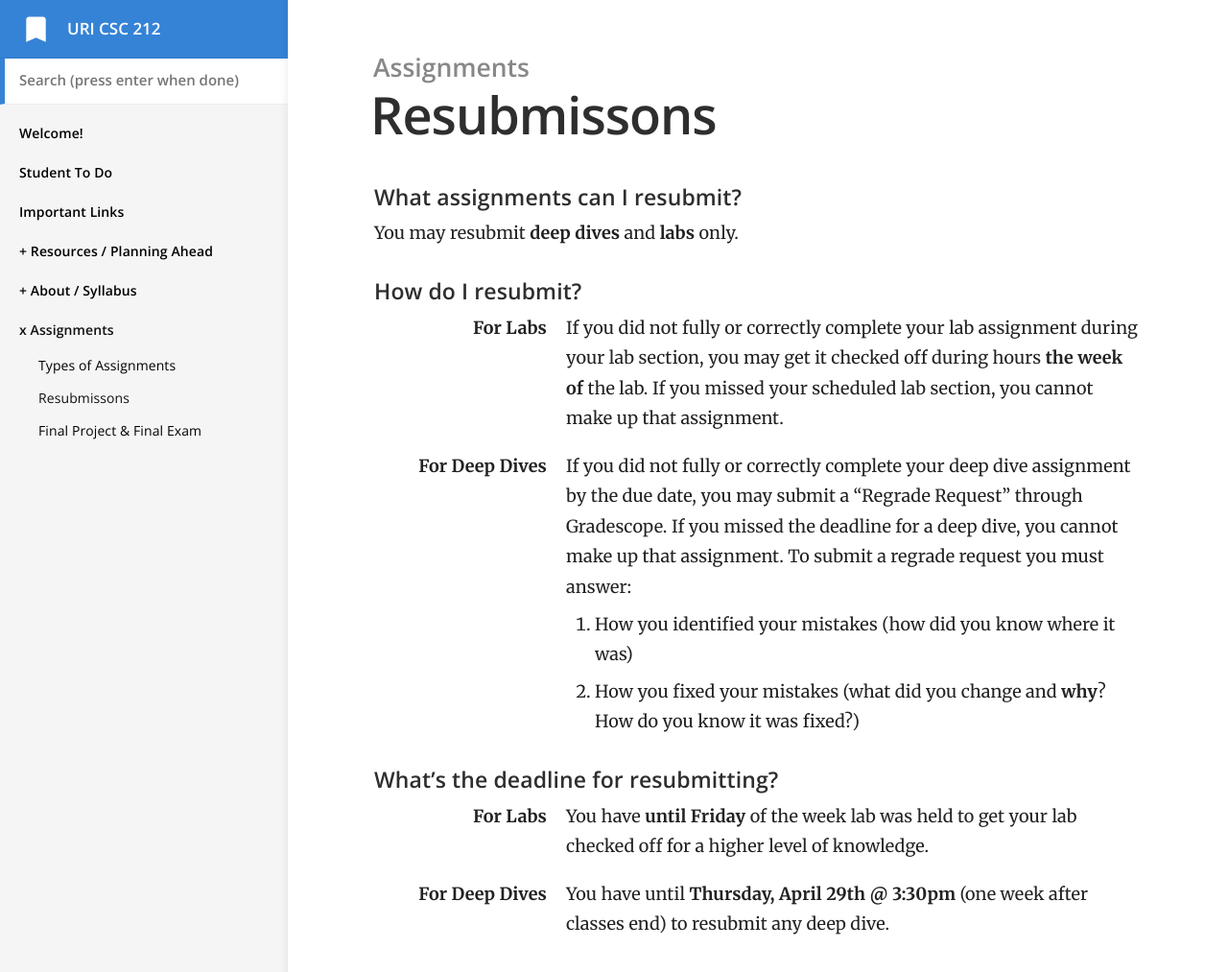
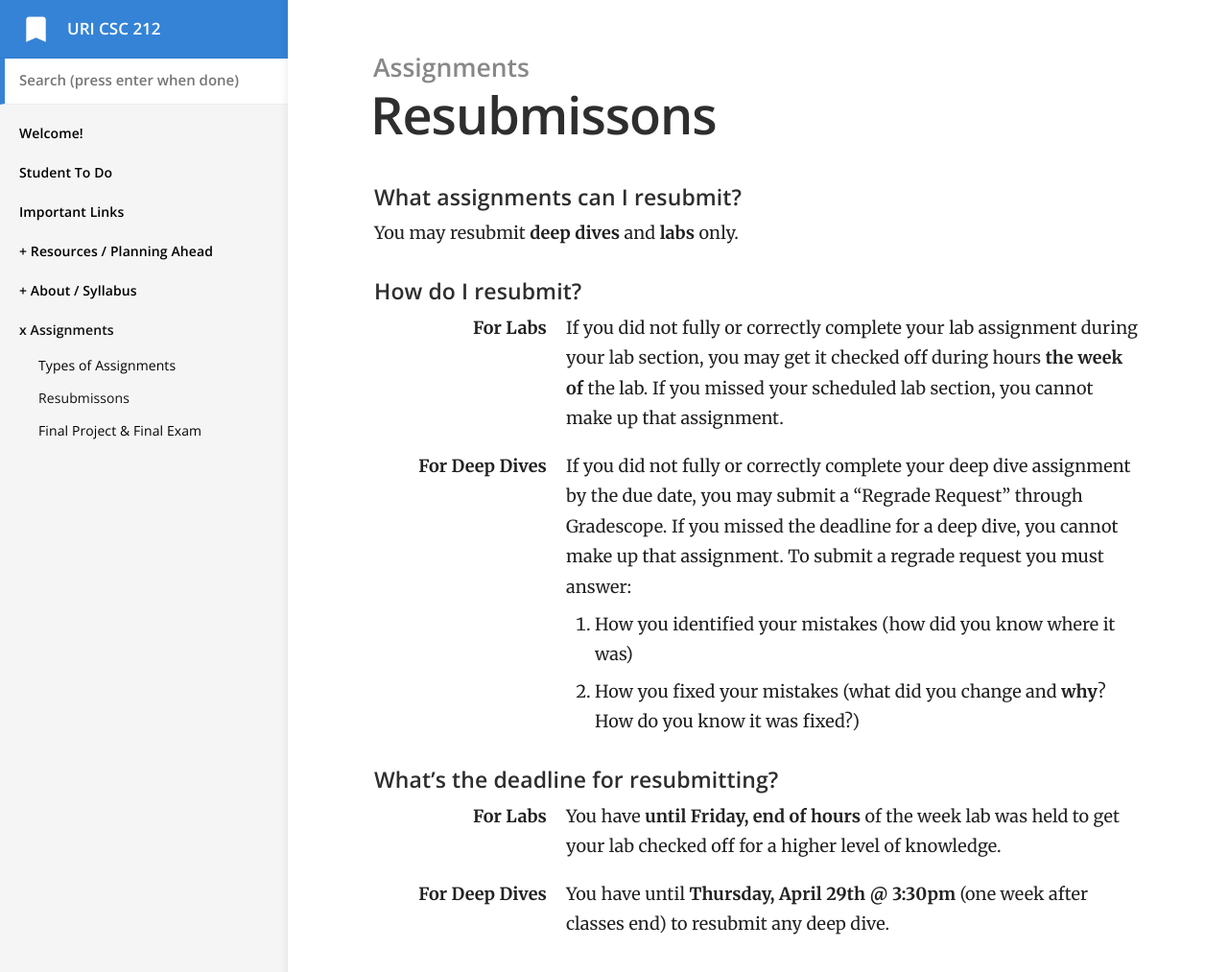
Before and after one commit to vcc-csc212/sp21-archive, a Jekyll site: the page built from _docs/3-assignments/resubmissions.md, in a window 1280 px wide and 1030 px high. Shown: the top 1013 px of the window at 96% size. Built offline with Jekyll 4.4.1, drawn with Linux system fonts in a browser that asks for light colours.

Commit message:
clarified by end of hours of lab resubmissions

```diff
--- a/_docs/3-assignments/resubmissions.md
+++ b/_docs/3-assignments/resubmissions.md
@@ -19,7 +19,7 @@ For Deep Dives
 
 #### What's the deadline for resubmitting?
 For Labs
-: You have **until Friday** of the week lab was held to get your lab checked off for a higher level of knowledge.
+: You have **until Friday, end of hours** of the week lab was held to get your lab checked off for a higher level of knowledge.
 
 For Deep Dives
 : You have until **Thursday, April 29th @ 3:30pm** (one week after classes end) to resubmit any deep dive.
```
